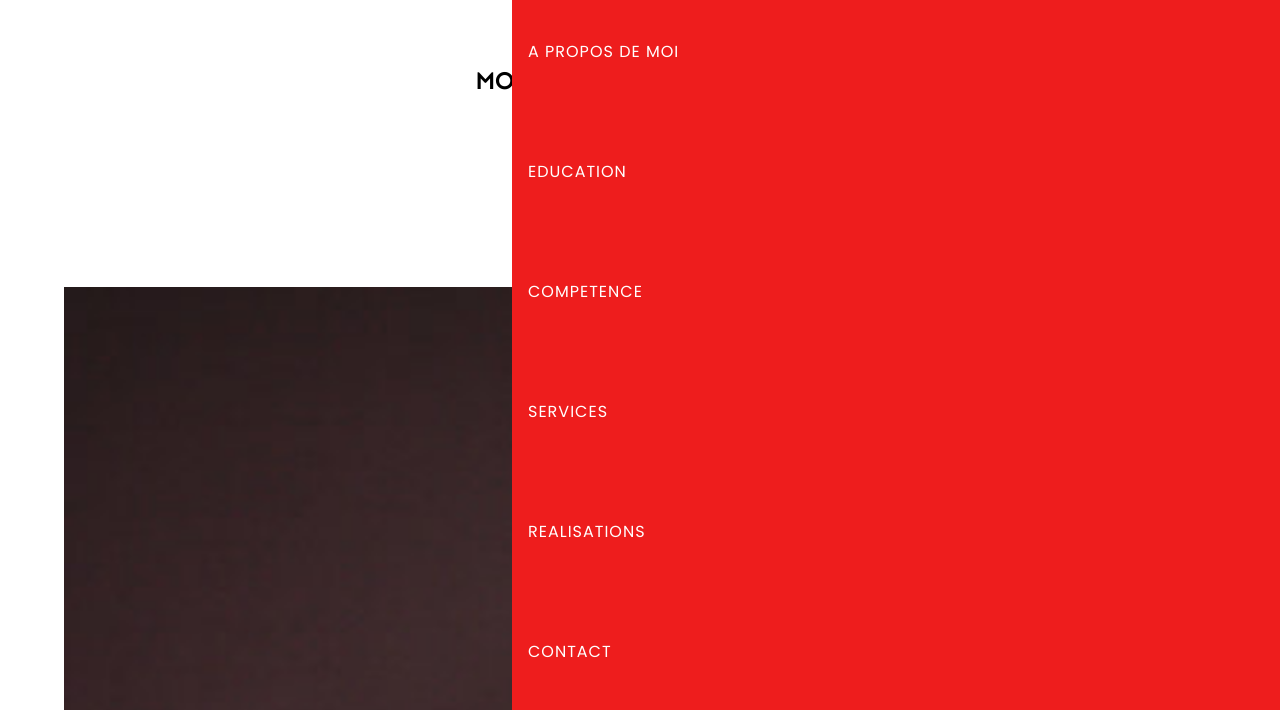
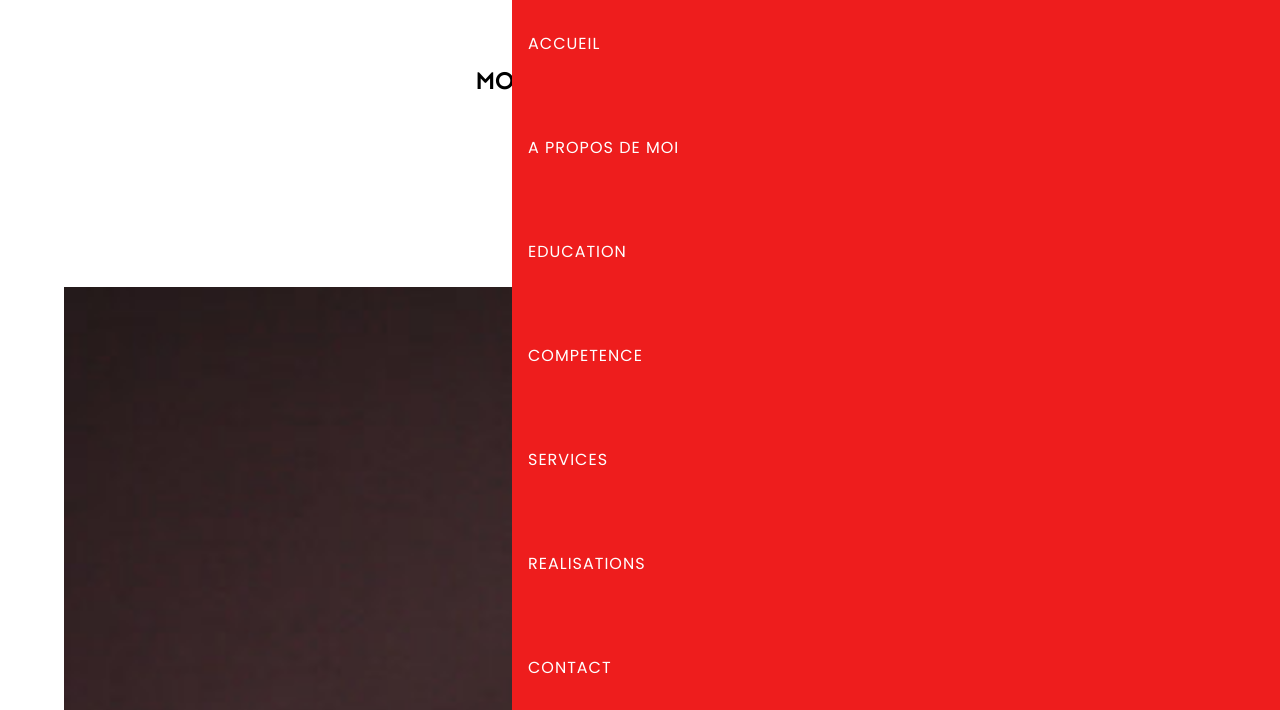
Before and after one commit to dynamo63/webpack-portfolio, a website built with webpack: page src/index.html in a window 1280 px wide. Both pictures are taken after a click on the element 973 px from the left and 36 px from the top of the page. Shown: the part 81-791 px from the top of the page. Built offline with nearby package versions, Linux system fonts and the light colour scheme.

Commit message:
hotfix navbar: add Home link

```diff
--- a/src/index.html
+++ b/src/index.html
@@ -78,6 +78,7 @@
         </div>
 
         <ul class="nav-wrapper">
+            <li class="nav-link"><a href="#">Accueil</a></li>
             <li class="nav-link"><a href="#aboutme">A Propos de moi</a></li>
             <li class="nav-link"><a href="#course">Education</a></li>
             <li class="nav-link"><a href="#skill">Competence</a></li>
--- a/src/scss/libs/nav.scss
+++ b/src/scss/libs/nav.scss
@@ -39,10 +39,12 @@ nav{
     top: 9vh;
     bottom: 0;
     right: 0;
-    height: 90vh;
+    height: 91vh;
+    box-sizing: border-box;
     transform: translateX(100%);
     opacity: 0;
     transition: transform .5s ease-out,opacity .5s;
+    touch-action: none;
 }
 
 .nav-link{
@@ -59,7 +61,6 @@ nav{
     }
 }
 
-
 .nav-active{
     transform: translateX(0);
     opacity: 1;
--- a/src/utils/func.js
+++ b/src/utils/func.js
@@ -11,7 +11,7 @@ import { primaryColor } from '$css/variable.scss'
 function activeSidebar (wrapper, links) {
     document.querySelector(wrapper).classList.toggle('nav-active')
     document.querySelectorAll(links).forEach((link, i) => {
-        link.style.animation = link.style.animation === '' ? `fadeInLeft .5s ease-out forwards ${i / 5 + 0.2}s` : ''
+        link.style.animation = link.style.animation === '' ? `fadeInLeft .5s ease-out forwards ${i / 6}s` : ''
     })
 }
 
```
